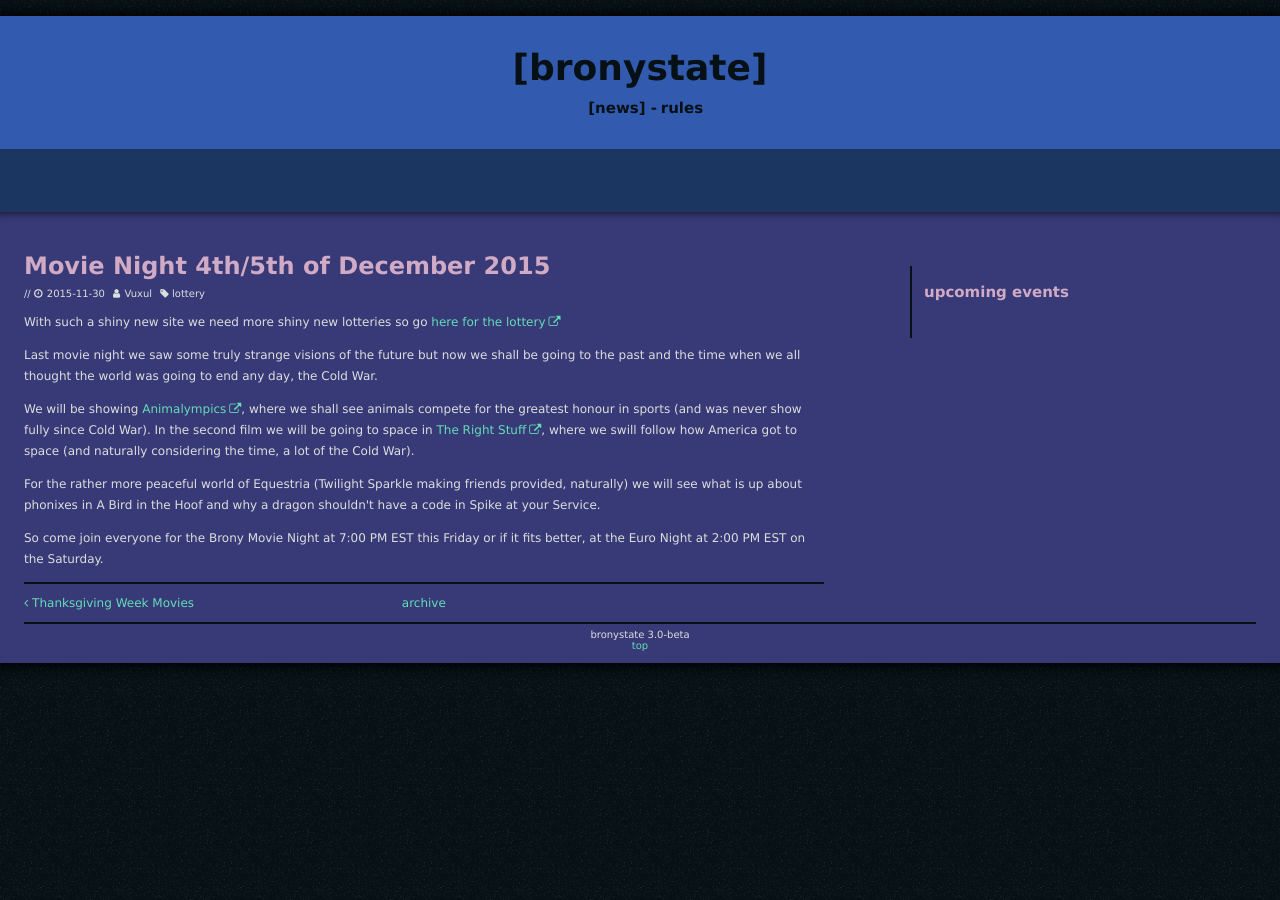
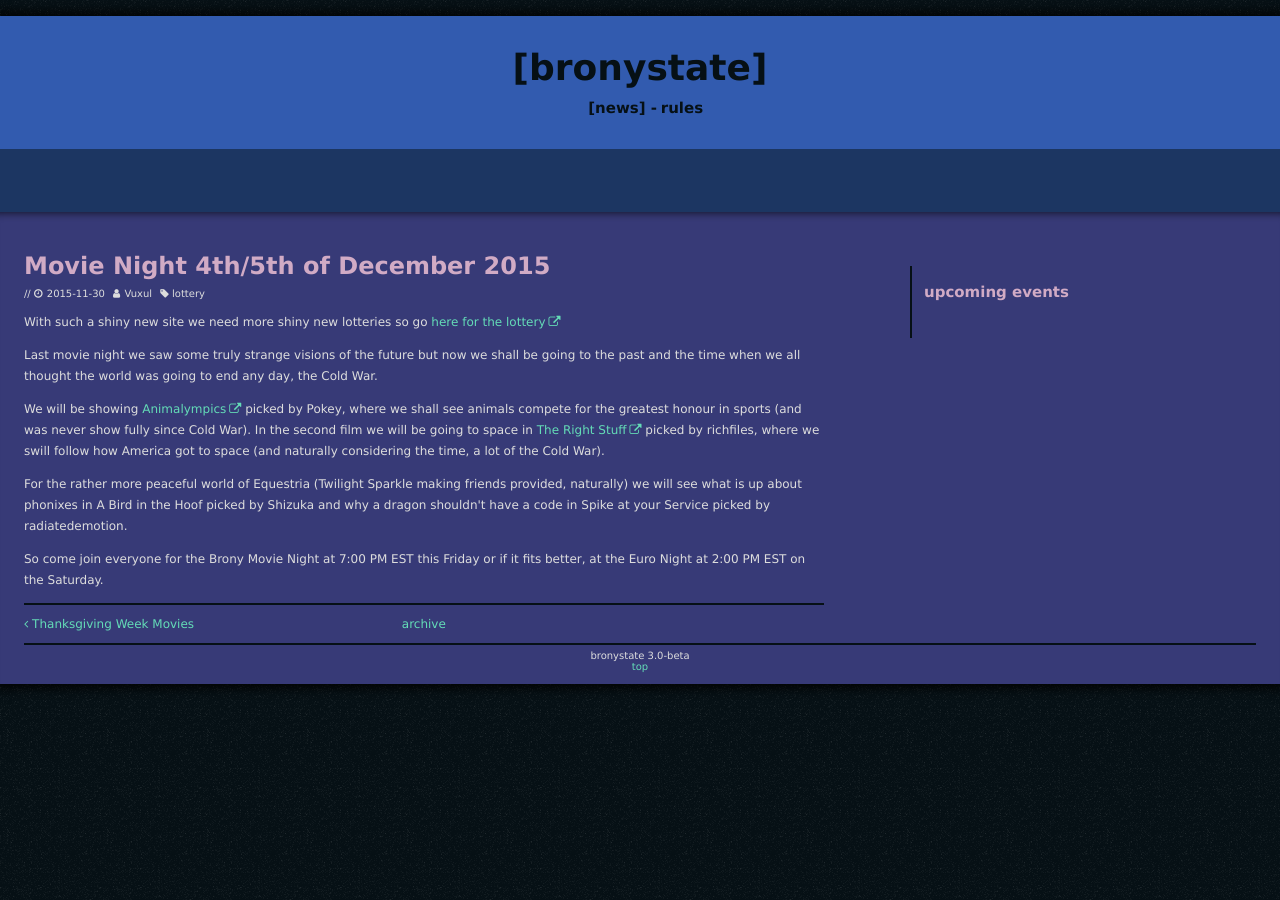
Before and after one commit to Bronystate/brstv3, a Jekyll site: the page built from _posts/2015-11-30-lotto.md, in a window 1280 px wide. Built offline with Jekyll 4.4.1, drawn with Linux system fonts in a browser that asks for light colours; nearby versions of some CDN libraries.

Commit message:
Update 2015-11-30-lotto.md

```diff
--- a/_posts/2015-11-30-lotto.md
+++ b/_posts/2015-11-30-lotto.md
@@ -8,10 +8,10 @@ With such a shiny new site we need more shiny new lotteries so go [here for the
 
 Last movie night we saw some truly strange visions of the future but now we shall be going to the past and the time when we all thought the world was going to end any day, the Cold War.
 
-We will be showing [Animalympics][m1], where we shall see animals compete for the greatest honour in sports (and was never show fully since Cold War).
-In the second film we will be going to space in [The Right Stuff][m2], where we swill follow how America got to space (and naturally considering the time, a lot of the Cold War).
+We will be showing [Animalympics][m1] picked by Pokey, where we shall see animals compete for the greatest honour in sports (and was never show fully since Cold War).
+In the second film we will be going to space in [The Right Stuff][m2] picked by richfiles, where we swill follow how America got to space (and naturally considering the time, a lot of the Cold War).
 
-For the rather more peaceful world of Equestria (Twilight Sparkle making friends provided, naturally) we will see what is up about phonixes in A Bird in the Hoof and why a dragon shouldn't have a code in Spike at your Service.
+For the rather more peaceful world of Equestria (Twilight Sparkle making friends provided, naturally) we will see what is up about phonixes in A Bird in the Hoof picked by Shizuka and why a dragon shouldn't have a code in Spike at your Service picked by radiatedemotion.
 
 So come join everyone for the Brony Movie Night at 7:00 PM EST this Friday or if it fits better, at the Euro Night at 2:00 PM EST on the Saturday.
 
```
